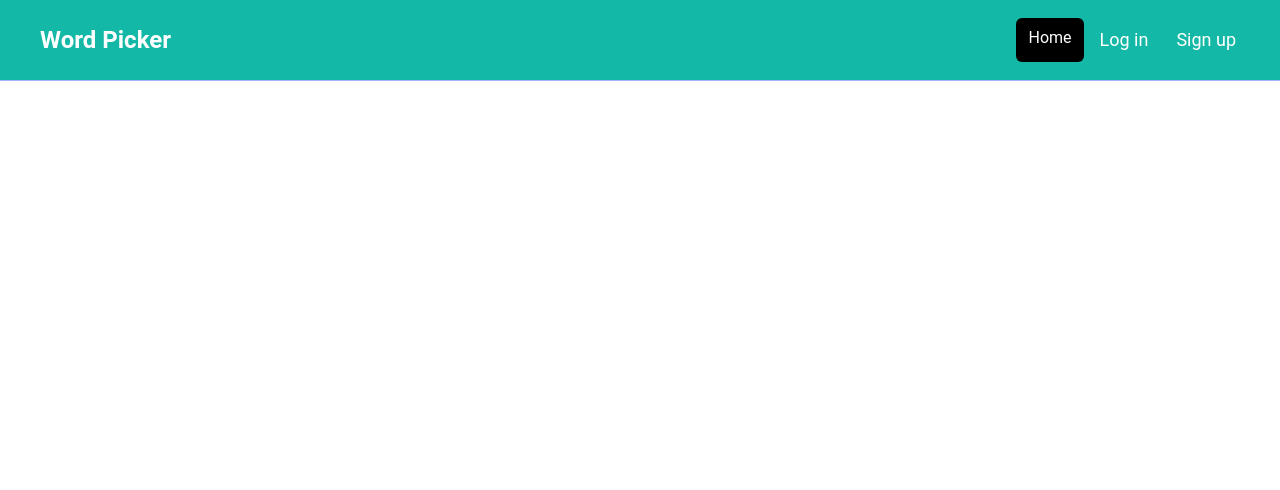
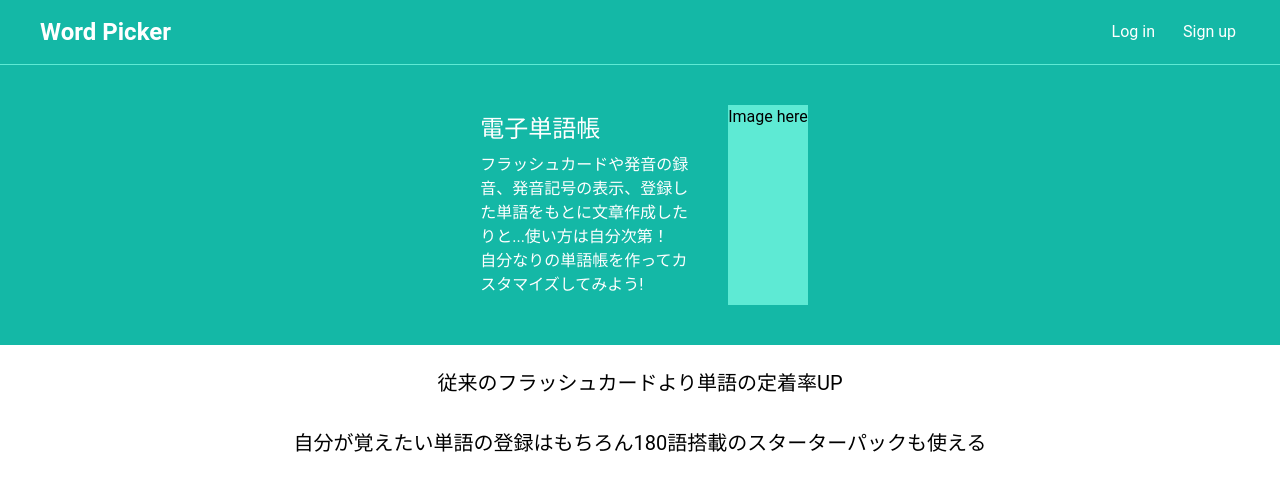
Before and after one commit to KankichiJibiki/WordPickerReact, a React (Vite) app: page / in a window 1280 px wide. Shown: the top 490 px of the page. Built offline with nearby package versions, Linux system fonts and the light colour scheme.

Commit message:
header in main page sample done

```diff
--- /dev/null
+++ b/src/components/Card.jsx
@@ -0,0 +1,9 @@
+import React from 'react'
+
+const Card = () => {
+  return (
+    <div>Card</div>
+  )
+}
+
+export default Card
--- a/src/components/Navbar.jsx
+++ b/src/components/Navbar.jsx
@@ -2,12 +2,12 @@ import React from 'react'
 import { NavLink } from 'react-router-dom'
 
 const Navbar = () => {
-    const linkClass = ({ isActive }) => isActive ? 'text-white bg-black hover:bg-gray-900 hover:text-white rounded-md px-3 py-2' : 'text-white hover:bg-gray-900 hover:text-white rounded-md px-3 py-2 text-lg';
+    const linkClass = ({ isActive }) => isActive ? 'text-white bg-black hover:bg-gray-900 hover:text-white rounded-md px-3 py-2' : 'text-white hover:bg-gray-900 hover:text-white rounded-md px-3 py-2 text-md';
 
     return (
-    <nav className='bg-teal-500 border-b border-indigo-300'>
+    <nav className='bg-teal-500 border-b border-teal-300'>
         <div className="mx-auto max-w-7xl px-2 sm:px-6 lg:px-8">
-            <div className="flex h-20 items-center justify-between">
+            <div className="flex h-16 items-center justify-between">
                 <div className="flex flex-1 items-center justify-center md:items-stretch md:justify-start">
                     {/* left nav */}
                     <NavLink className='flex flex-shrink-0 items-center mr-4' to='/'>
@@ -16,11 +16,6 @@ const Navbar = () => {
                     {/* right nav */}
                     <div className="md:ml-auto">
                         <div className="flex space-x-1">
-                            <NavLink
-                            to="/"
-                            className={linkClass}
-                            >Home
-                            </NavLink>
                             <NavLink
                             to="/login"
                             className={linkClass}
--- /dev/null
+++ b/src/pages/MainPage.jsx
@@ -0,0 +1,34 @@
+import React from 'react'
+
+const MainPage = () => {
+  return (
+    <>
+        <div className="h-auto flex justify-center bg-teal-500 p-10">
+            <div className='w-56 text-white text-center mr-4 p-2'>
+                <h1 className="text-2xl text-start mb-2">電子単語帳</h1>
+                <p className='text-start'>
+                    フラッシュカードや発音の録音、発音記号の表示、登録した単語をもとに文章作成したりと...使い方は自分次第！
+                    自分なりの単語帳を作ってカスタマイズしてみよう!
+                </p>
+            </div>
+            <div className="bg-teal-300 ml-4">
+                Image here
+            </div>
+        </div>
+
+        <h2 className='text-center mt-4 p-2 text-xl'>
+            従来のフラッシュカードより単語の定着率UP
+        </h2>
+        <div className="flex">
+
+        </div>
+
+        <h2 className='text-center mt-4 p-2 text-xl'>
+            自分が覚えたい単語の登録はもちろん180語搭載のスターターパックも使える
+        </h2>
+
+    </>
+  )
+}
+
+export default MainPage
--- a/src/routes/Routes.jsx
+++ b/src/routes/Routes.jsx
@@ -1,12 +1,13 @@
 import React from 'react'
 import { Route, createBrowserRouter, createRoutesFromElements, RouterProvider } from 'react-router-dom'
 import MainLayout from '../layouts/MainLayout'
+import MainPage from '../pages/MainPage'
 
 const Routes = () => {
     const router = createBrowserRouter(
         createRoutesFromElements(
             <Route path='/' element={<MainLayout />}>
-
+                <Route index element={<MainPage />}></Route>
             </Route>
         )
     )
```
